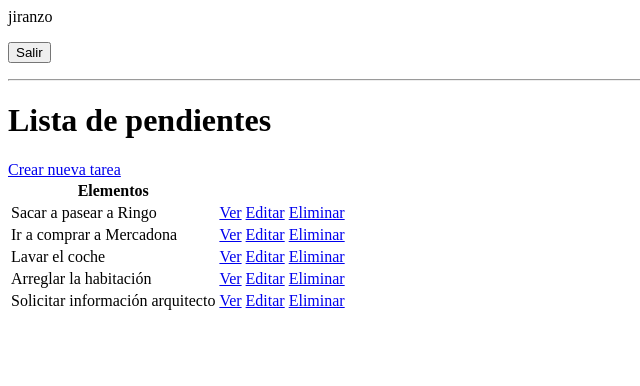
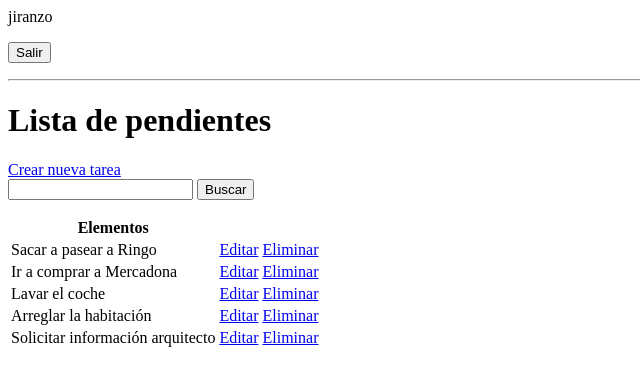
Before and after one commit to javieriranzo/python-learning, a Django app: page / in a window 1280 px wide. Shown: the top 386 px of the page, without its empty margins (0-640 px from the left). Run offline with Django 5.2, Linux system fonts and the light colour scheme; a user stored in the database is signed in; data comes from the database, SQL or seed files in the repository; both versions use the stored data as it was after the commit.

Commit message:
Finalizacion del proyecto del dia16_ProgramaUnaAplicacionWebDeTareasPendientes

```diff
--- a/scripts/dia16_ProgramaUnaAplicacionWebDeTareasPendientes/mis_entornos/mi_web/src/proyecto/base/templates/base/tarea_list.html
+++ b/scripts/dia16_ProgramaUnaAplicacionWebDeTareasPendientes/mis_entornos/mi_web/src/proyecto/base/templates/base/tarea_list.html
@@ -10,6 +10,10 @@
 <hr>
 <h1>Lista de pendientes</h1>
 <a href="{% url 'crear_tarea' %}">Crear nueva tarea</a>
+<form method="GET">
+    <input type="text" name="area_buscar" value="{{valor_buscado}}">
+    <input type="submit" value="Buscar">
+</form>
 <table>
     <tr>
         <th>Elementos</th>
@@ -19,7 +23,6 @@
     {% for tarea in lista_tareas %}
     <tr>
         <td>{{tarea.titulo}}</td>
-        <td><a href="{% url 'detalle_tarea' tarea.id %}">Ver</a></td>
         <td><a href="{% url 'editar_tarea' tarea.id %}">Editar</a></td>
         <td><a href="{% url 'eliminar_tarea' tarea.id %}">Eliminar</a></td>
     </tr>
--- a/scripts/dia16_ProgramaUnaAplicacionWebDeTareasPendientes/mis_entornos/mi_web/src/proyecto/base/views.py
+++ b/scripts/dia16_ProgramaUnaAplicacionWebDeTareasPendientes/mis_entornos/mi_web/src/proyecto/base/views.py
@@ -54,6 +54,12 @@ class ListaPendientes(LoginRequiredMixin, ListView): # Se añade LoginRequiredMi
         context['lista_tareas'] = context['lista_tareas'].filter(usuario = self.request.user)
         # Para ver solo las tareas no completas
         context['count'] = context['lista_tareas'].filter(completo = False)
+
+        # Mostrar tareas buscadas en la caja de texto
+        valor_buscado = self.request.GET.get('area_buscar') or ''
+        if valor_buscado:
+            context['lista_tareas'] = context['lista_tareas'].filter(titulo__icontains=valor_buscado)
+        context['valor_buscado'] = valor_buscado
         return context
 
 class DetalleTarea(LoginRequiredMixin, DetailView): # Se añade LoginRequiredMixin para que un usuario sin registrar pueda acceder a la funcion
```
Also changed, not shown: scripts/dia16_ProgramaUnaAplicacionWebDeTareasPendientes/mis_entornos/mi_web/src/proyecto/db.sqlite3.
